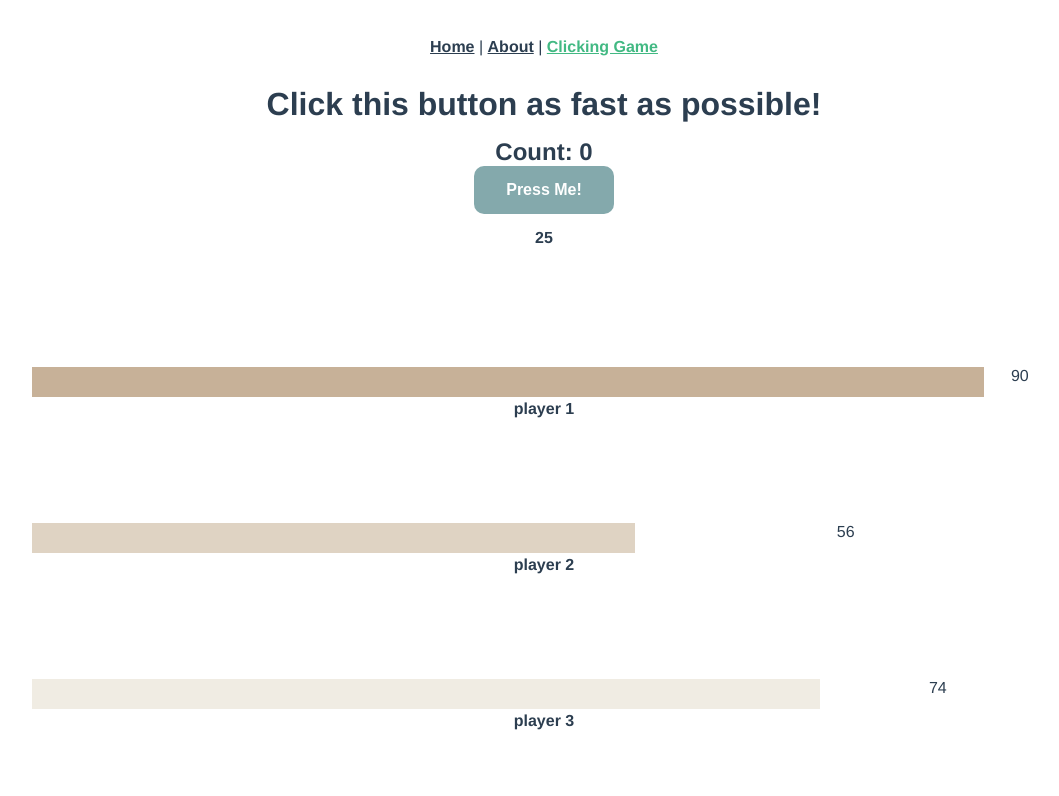
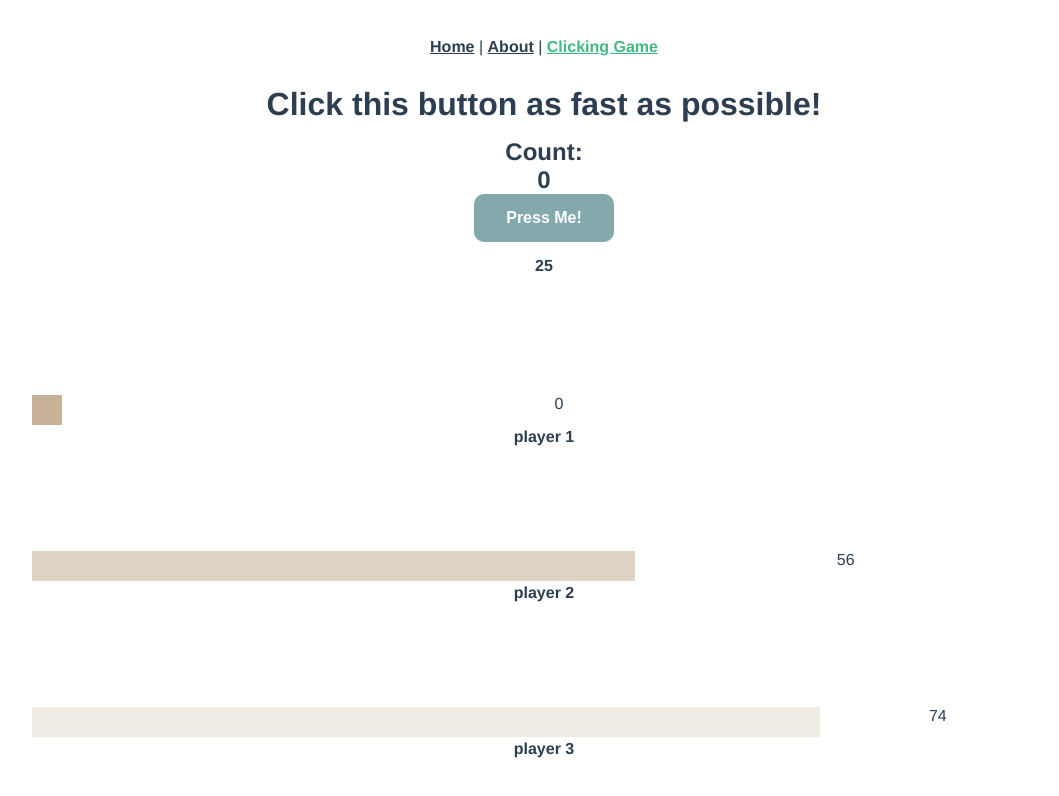
Before and after one commit to sps-team-6/frontend, a Vue app: page /#/clicking-game in a window 1280 px wide. Shown: the top 796 px of the page, without its empty margins (96-1155 px from the left). Built offline with nearby package versions, Linux system fonts and the light colour scheme.

Commit message:
increment bar height for player 1

```diff
--- a/src/components/clickinggame/BarItem.vue
+++ b/src/components/clickinggame/BarItem.vue
@@ -1,7 +1,7 @@
 <template>
   <div class="bar-item">
     <div class="bar-num-clicks">
-      <div class="progress" v-bind:style= "{'background':bar.color, 'width':bar.numClicks+'%'}"></div>
+      <div id="progress" v-bind:style= "{'background':bar.color, 'width':updateWidth(bar)}"></div>
       <span class="num-clicks">{{bar.numClicks}}</span>
     </div>
     <div class="bar-name">
@@ -13,7 +13,12 @@
 <script>
 export default {
   name: "BarItem",
-  props: ["bar"],
+  props: ['bar'],
+  methods: {
+    updateWidth: function(bar) {
+      return bar.numClicks+'%';
+    }
+  }
 }
 </script>
 
@@ -27,7 +32,7 @@ export default {
     vertical-align: middle;
   }
 
-  .progress {
+  #progress {
     float: left;
     padding: 15px;
   }
--- a/src/components/clickinggame/Bars.vue
+++ b/src/components/clickinggame/Bars.vue
@@ -14,7 +14,7 @@ export default {
   components: {
     BarItem
   },
-  props: ["bars"],
+  props: ['bars'],
 }
 </script>
 
--- a/src/views/ClickingGame.vue
+++ b/src/views/ClickingGame.vue
@@ -5,7 +5,8 @@
     </div>
 
     <div class="counter">
-      <h2>Count: {{ count }}</h2>
+      <h2>Count:</h2>
+      <div ref="countValue" id="countValue"><h2>{{ count }}</h2></div>
       <button v-on:click="incrementCount" class="btn btn-primary">Press Me!</button>
     </div>
 
@@ -32,22 +33,17 @@ export default {
     data() { // Alternatively, can create a .js data file, but for now this shall suffice.
       return {
         bars: [
-          { name:"player 1", numClicks: 90, color: "#c7b198" },
+          { name:"player 1", numClicks: 0, color: "#c7b198" },
           { name:"player 2", numClicks: 56, color: "#dfd3c3" },
           { name:"player 3", numClicks: 74, color: "#f0ece3" }
         ],
-        // buttons: ['A', 'B', 'C', 'D', 'E'],
-        // selectedButton: '',
         count: 0
       }
     },
-    /*created() {
-      const idx = Math.floor(Math.random() * this.buttons.length);
-      this.selectedButton = this.buttons[idx];
-    },*/
     methods: {
       incrementCount: function() {
         this.count += 1
+        this.bars[0].numClicks += 1;
       }
     },
     computed: {
```
